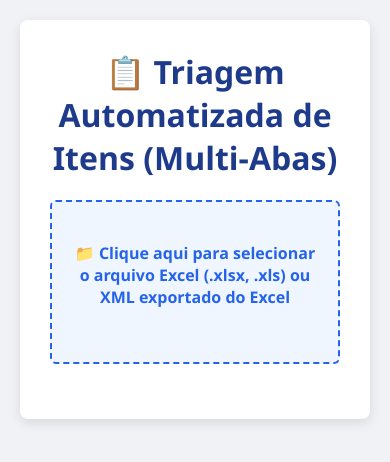
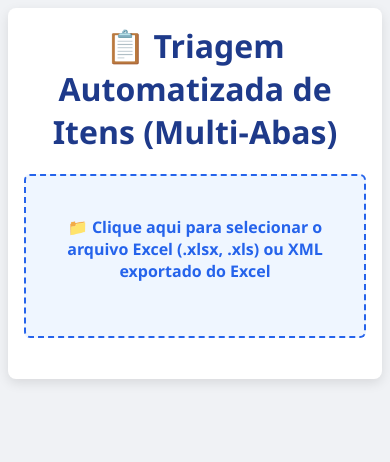
Before and after one commit to O-Fabriicio-Dev/pallet-triage-panel, a plain HTML site: page index.html in a window 390 px wide. Drawn offline with Linux system fonts and the light colour scheme.

Commit message:
Update styling for responsiveness and max-width
Increased max-width for larger screens and added media query for small screens to adjust padding and enable horizontal scrolling for tables.

```diff
--- a/style.css
+++ b/style.css
@@ -19,8 +19,26 @@ body {
     padding: 30px;
     border-radius: 8px;
     box-shadow: 0 4px 12px rgba(0, 0, 0, 0.1);
-    max-width: 900px;
     width: 100%;
+    max-width: 1600px; /* limite só em monitores muito largos, evita linhas gigantes */
+}
+
+/* Em telas pequenas, reduz o respiro lateral para aproveitar melhor o espaço */
+@media (max-width: 600px) {
+    body {
+        padding: 8px;
+    }
+
+    .container {
+        padding: 16px;
+    }
+
+    /* Permite rolagem horizontal na tabela em vez de espremer o conteúdo */
+    table {
+        display: block;
+        overflow-x: auto;
+        white-space: nowrap;
+    }
 }
 
 h1 {
```
